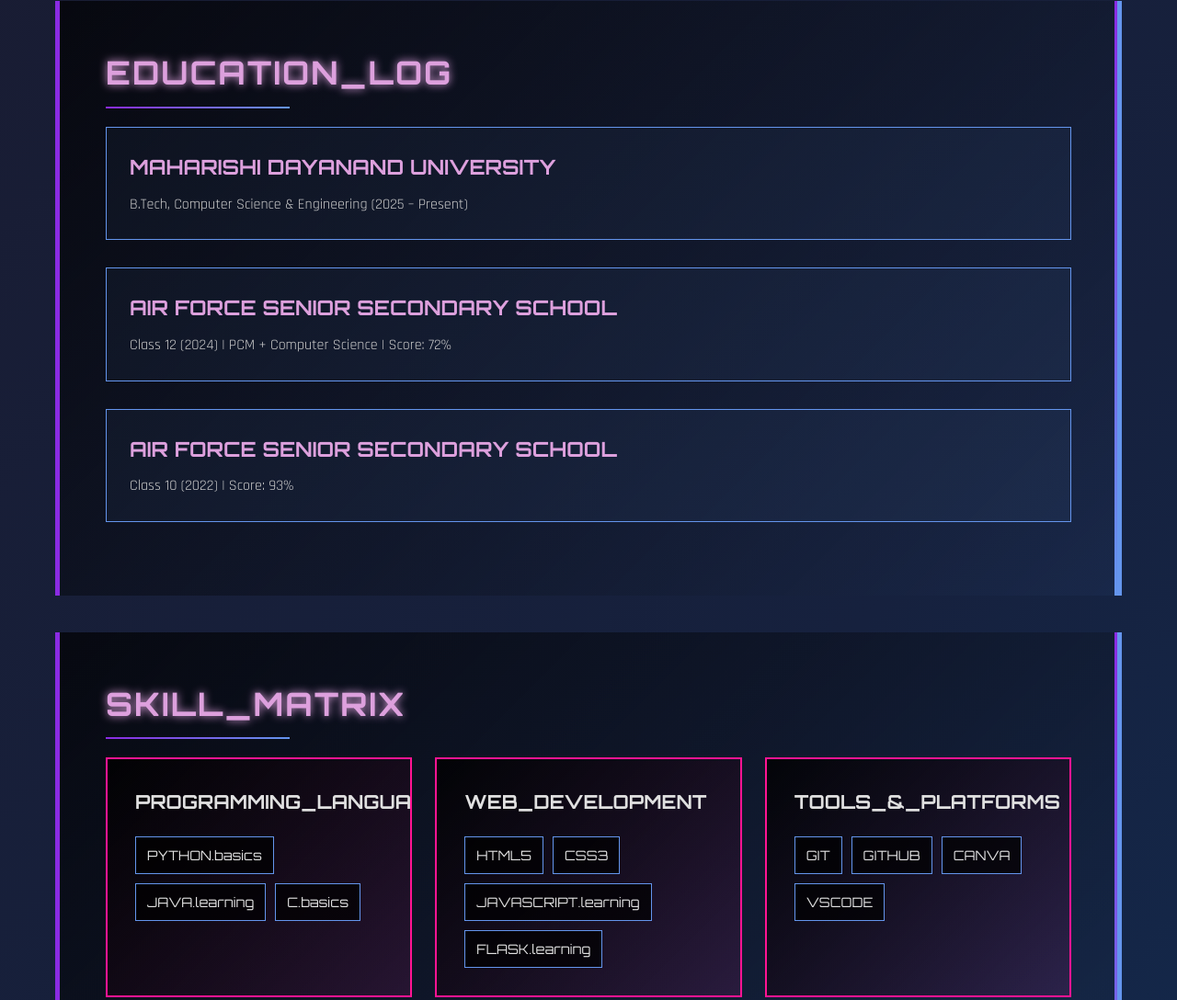
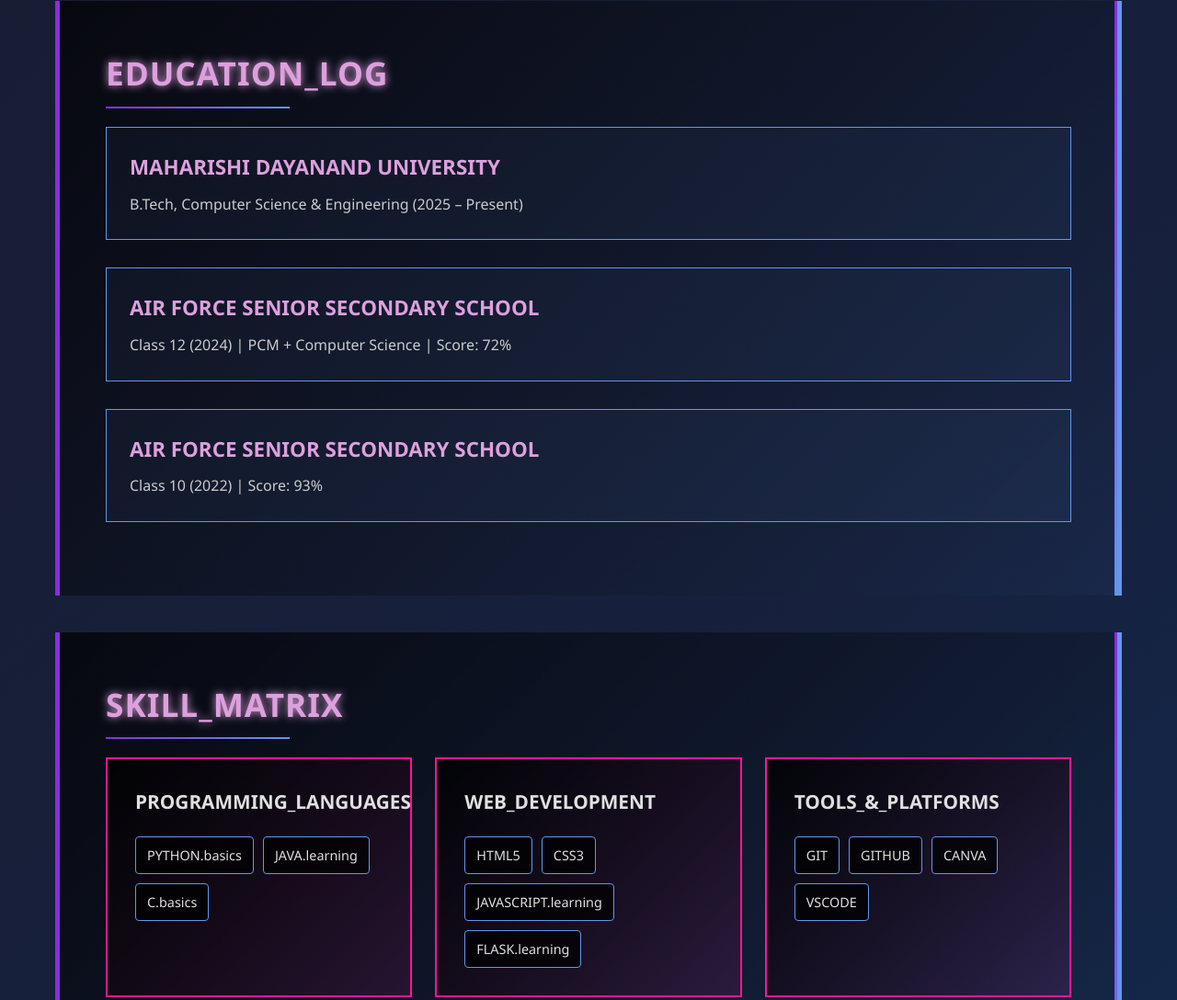
Before and after one commit to AvniCS/About_Ishavi, a plain HTML site: page index.html in a window 1280 px wide. Shown: the part 833-1921 px from the top of the page at 92% size. Drawn offline with Linux system fonts and the light colour scheme.

Commit message:
Update index.html

```diff
--- a/index.html
+++ b/index.html
@@ -4,7 +4,6 @@
     <meta charset="UTF-8">
     <meta name="viewport" content="width=device-width, initial-scale=1.0">
     <title>Ishavi Gupta - AI/ML Engineer</title>
-    <link href="https://fonts.googleapis.com/css2?family=Orbitron:wght@400;700;900&family=Rajdhani:wght@300;400;500;600;700&display=swap" rel="stylesheet">
     <style>
 
         * {
@@ -14,7 +13,7 @@
         }
 
         body {
-            font-family: 'Rajdhani', sans-serif;
+            font-family: 'Segoe UI', -apple-system, BlinkMacSystemFont, 'Helvetica Neue', Arial, sans-serif;
             background: linear-gradient(135deg, #1a1a2e 0%, #16213e 50%, #0f3460 100%);
             color: #e0e0e0;
             overflow-x: hidden;
@@ -52,15 +51,15 @@
         }
 
         .name {
-            font-family: 'Orbitron', monospace;
+            font-family: 'Segoe UI', -apple-system, BlinkMacSystemFont, 'Helvetica Neue', Arial, sans-serif;
             font-size: clamp(2rem, 8vw, 4em);
-            font-weight: 900;
+            font-weight: 700;
             color: #f0f8ff;
             margin-bottom: 15px;
             text-shadow:
                 0 2px 4px rgba(100, 149, 237, 0.3),
                 0 0 10px rgba(135, 206, 235, 0.2);
-            letter-spacing: 3px;
+            letter-spacing: 2px;
             animation: glitchText 3s ease-in-out infinite;
             word-break: break-word;
         }
@@ -96,7 +95,7 @@
                 inset 0 1px 0 rgba(255, 255, 255, 0.1);
             transition: all 0.3s ease;
             cursor: pointer;
-            font-family: 'Orbitron', monospace;
+            font-family: 'Orbitron', 'Courier New', 'Monaco', monospace;
             font-size: clamp(0.7rem, 2.5vw, 0.9em);
             font-weight: 500;
             position: relative;
@@ -166,15 +165,16 @@
         }
 
         .section-title {
-            font-family: 'Orbitron', monospace;
+            font-family: 'Segoe UI', -apple-system, BlinkMacSystemFont, 'Helvetica Neue', Arial, sans-serif;
             font-size: clamp(1.2rem, 5vw, 2.2em);
             margin-bottom: 30px;
             color: #dda0dd;
             text-transform: uppercase;
-            letter-spacing: 2px;
+            letter-spacing: 1px;
             text-shadow: 0 0 10px #dda0dd;
             position: relative;
             word-break: break-word;
+            font-weight: 600;
         }
 
         .section-title::after {
@@ -228,10 +228,10 @@
 
         .education-title, .project-title {
             color: #dda0dd;
-            font-family: 'Orbitron', monospace;
+            font-family: 'Segoe UI', -apple-system, BlinkMacSystemFont, 'Helvetica Neue', Arial, sans-serif;
             font-size: clamp(1rem, 3.5vw, 1.4em);
             margin-bottom: 10px;
-            font-weight: 700;
+            font-weight: 600;
             position: relative;
             z-index: 1;
             word-break: break-word;
@@ -287,8 +287,8 @@
             color: #e0e0e0;
             margin-bottom: 20px;
             font-size: clamp(1rem, 3vw, 1.3em);
-            font-family: 'Orbitron', monospace;
-            font-weight: 700;
+            font-family: 'Segoe UI', -apple-system, BlinkMacSystemFont, 'Helvetica Neue', Arial, sans-serif;
+            font-weight: 600;
             position: relative;
             z-index: 1;
         }
@@ -307,11 +307,12 @@
             padding: 8px 12px;
             border: 1px solid #6495ed;
             font-size: clamp(0.7rem, 2vw, 0.9em);
-            font-family: 'Orbitron', monospace;
+            font-family: 'Segoe UI', -apple-system, BlinkMacSystemFont, 'Helvetica Neue', Arial, sans-serif;
             font-weight: 500;
             transition: all 0.3s ease;
             cursor: pointer;
             word-break: break-word;
+            border-radius: 4px;
         }
 
         .skill-tag:hover {
@@ -347,7 +348,7 @@
             text-align: center;
             padding: 50px 0;
             color: #87ceeb;
-            font-family: 'Orbitron', monospace;
+            font-family: 'Segoe UI', -apple-system, BlinkMacSystemFont, 'Helvetica Neue', Arial, sans-serif;
             font-size: clamp(0.8rem, 2.5vw, 1em);
             border-top: 2px solid #6495ed;
             margin-top: 50px;
```
